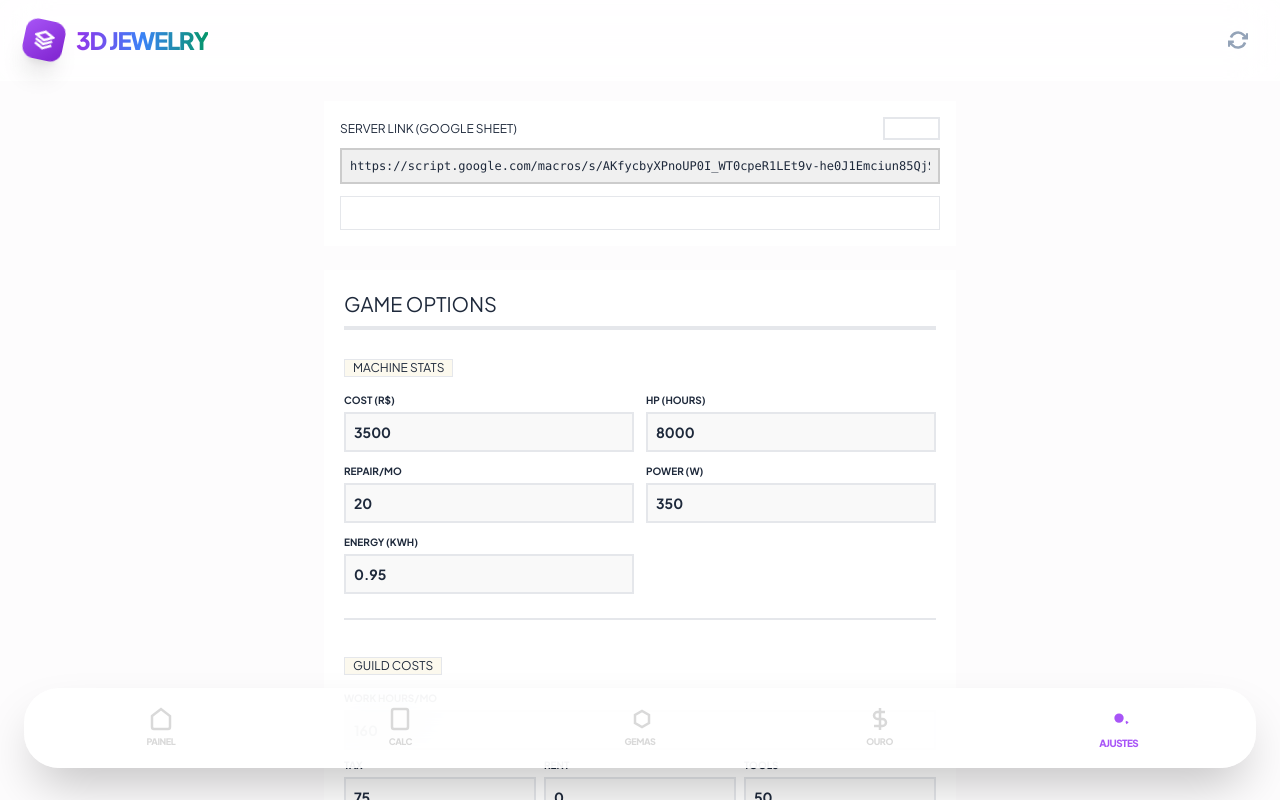
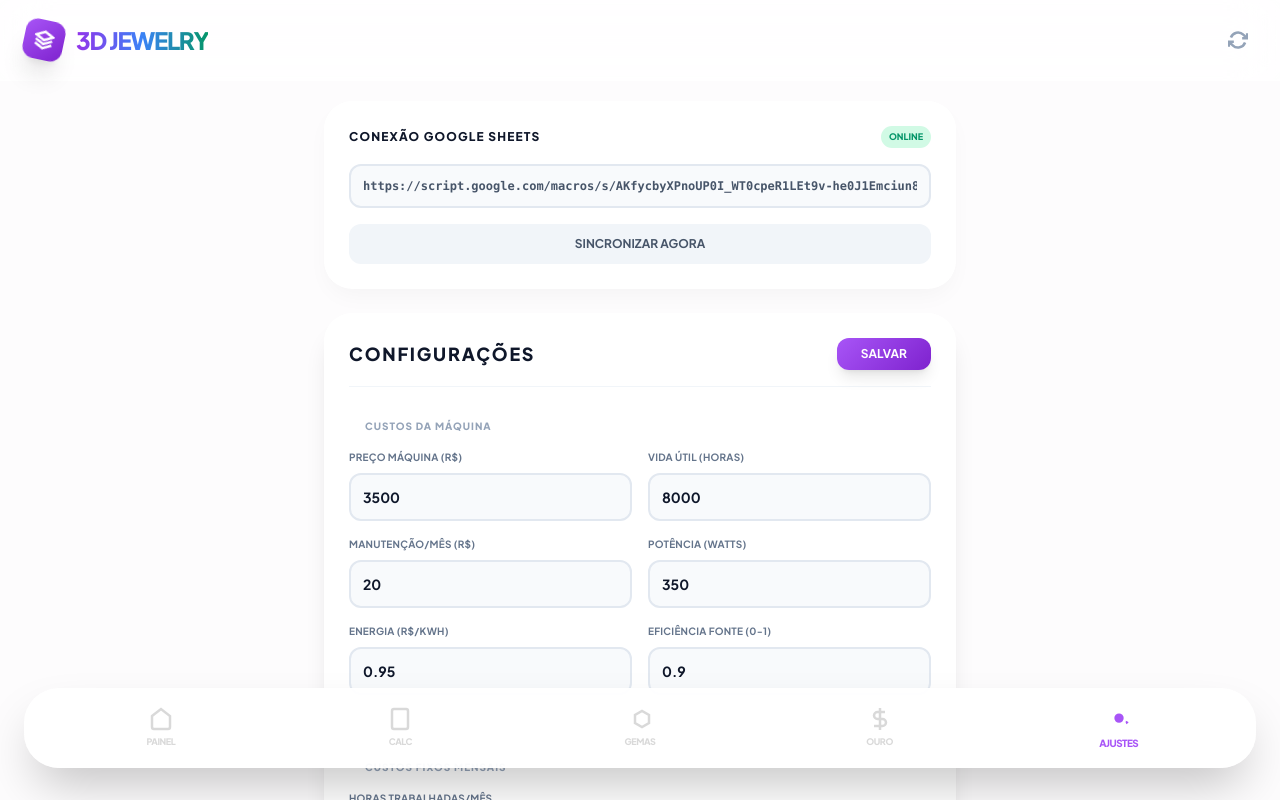
Before and after one commit to bra83/333gestao, a React (Vite) app: page / in a window 1280 px wide. Both pictures are taken after a click on the button "AJUSTES". Shown: the top 800 px of the page. Built offline with nearby package versions, Linux system fonts and the light colour scheme; no server answers.

Commit message:
Update SettingsView.tsx

```diff
--- a/components/SettingsView.tsx
+++ b/components/SettingsView.tsx
@@ -9,10 +9,9 @@ interface SettingsViewProps {
   onUrlChange: (url: string) => void;
   lastError?: string | null;
   onRetry?: () => void;
-  onMaintenance?: () => void;
 }
 
-export const SettingsView: React.FC<SettingsViewProps> = ({ settings, onSave, apiUrl, onUrlChange, lastError, onRetry, onMaintenance }) => {
+export const SettingsView: React.FC<SettingsViewProps> = ({ settings, onSave, apiUrl, onUrlChange, lastError, onRetry }) => {
   const [formData, setFormData] = useState<Settings>(settings);
 
   const handleChange = (key: keyof Settings, value: string) => {
@@ -26,63 +25,92 @@ export const SettingsView: React.FC<SettingsViewProps> = ({ settings, onSave, ap
   return (
     <div className="space-y-6 pb-20">
 
-      <div className={`retro-box p-4 bg-white ${lastError ? 'border-heart' : 'border-primary'}`}>
-        <div className="flex justify-between items-center mb-2">
-          <label className="text-secondary text-xs font-pixel uppercase">
-            Server Link (Google Sheet)
+      <div className={`jewelry-card p-6 bg-white ${lastError ? 'border-rose-200 ring-2 ring-rose-100' : 'border-amethyst-200'}`}>
+        <div className="flex justify-between items-center mb-4">
+          <label className="text-slate-900 text-xs font-black uppercase tracking-widest">
+            Conexão Google Sheets
           </label>
-          <span className={`text-[10px] font-pixel uppercase px-2 py-0.5 border-2 ${lastError ? 'bg-heart text-white border-bgDark' : 'bg-primary text-white border-bgDark'}`}>
-            {lastError ? 'Disconnected' : 'Online'}
+          <span className={`text-[9px] font-black uppercase px-2 py-1 rounded-full ${lastError ? 'bg-rose-100 text-rose-600' : 'bg-emerald-100 text-emerald-600'}`}>
+            {lastError ? 'Desconectado' : 'Online'}
           </span>
         </div>
 
         <input
-          className="w-full bg-[#f0f0f0] border-2 border-[#ccc] p-2 text-xs mb-3 font-mono focus:border-secondary focus:outline-none"
+          className="w-full bg-slate-50 border-2 border-slate-200 p-3 rounded-xl text-xs font-mono font-bold text-slate-600 focus:border-amethyst-500 focus:outline-none mb-4"
           value={apiUrl}
           onChange={handleUrlChange}
-          placeholder="https://..."
+          placeholder="Cole a URL do seu Web App Script aqui..."
         />
 
-        <div className="flex gap-2">
-            {onRetry && <button onClick={onRetry} className="retro-btn flex-1 bg-secondary text-white text-xs py-2 font-pixel uppercase border border-bgDark">Sync</button>}
-            {onMaintenance && <button onClick={onMaintenance} className="retro-btn flex-1 bg-accent text-bgDark text-xs py-2 font-pixel uppercase border border-bgDark">Repair</button>}
-        </div>
+        {onRetry && (
+           <button onClick={onRetry} className="w-full py-3 rounded-xl bg-slate-100 text-slate-600 font-bold text-xs uppercase hover:bg-slate-200 transition-colors">
+             Sincronizar Agora
+           </button>
+        )}
       </div>
 
-      <div className="retro-box p-5 bg-white">
-        <h3 className="text-secondary font-pixel text-xl uppercase mb-6 border-b-4 border-secondary pb-2">Game Options</h3>
+      <div className="jewelry-card p-6 bg-white shadow-xl">
+        <div className="flex justify-between items-center mb-8 border-b border-slate-100 pb-4">
+           <h3 className="text-slate-900 font-black text-lg uppercase tracking-widest">Configurações</h3>
+           <button onClick={() => onSave(formData)} className="jewel-gradient-amethyst text-white px-6 py-2 rounded-xl font-bold text-xs uppercase shadow-lg active:scale-95 transition-all">
+            Salvar
+          </button>
+        </div>
 
         <div className="space-y-8">
-          <Section title="Machine Stats">
-             <div className="grid grid-cols-2 gap-3">
-               <Input label="Cost (R$)" val={formData.precoMaq} onChange={v => handleChange('precoMaq', v)} />
-               <Input label="HP (Hours)" val={formData.vidaUtilHoras || 8000} onChange={v => handleChange('vidaUtilHoras', v)} />
-               <Input label="Repair/Mo" val={formData.manutencaoMensal || 20} onChange={v => handleChange('manutencaoMensal', v)} />
-               <Input label="Power (W)" val={formData.potencia} onChange={v => handleChange('potencia', v)} />
-               <Input label="Energy (kWh)" val={formData.kwh} step={0.01} onChange={v => handleChange('kwh', v)} />
+          <Section title="Custos da Máquina">
+             <div className="grid grid-cols-2 gap-4">
+               <Input label="Preço Máquina (R$)" val={formData.precoMaq} onChange={v => handleChange('precoMaq', v)} />
+               <Input label="Vida Útil (Horas)" val={formData.vidaUtilHoras || 8000} onChange={v => handleChange('vidaUtilHoras', v)} />
+               <Input label="Manutenção/Mês (R$)" val={formData.manutencaoMensal || 20} onChange={v => handleChange('manutencaoMensal', v)} />
+               <Input label="Potência (Watts)" val={formData.potencia} onChange={v => handleChange('potencia', v)} />
+               <Input label="Energia (R$/kWh)" val={formData.kwh} step={0.01} onChange={v => handleChange('kwh', v)} />
+               <Input label="Eficiência Fonte (0-1)" val={formData.eficienciaFonte || 0.9} step={0.01} onChange={v => handleChange('eficienciaFonte', v)} />
              </div>
           </Section>
 
-          <Section title="Guild Costs">
-             <div className="col-span-2 mb-2">
-                <Input label="Work Hours/Mo" val={formData.horasTrab} onChange={v => handleChange('horasTrab', v)} />
+          <Section title="Custos Fixos Mensais">
+             <div className="col-span-2 mb-4">
+                <Input label="Horas Trabalhadas/Mês" val={formData.horasTrab} onChange={v => handleChange('horasTrab', v)} />
              </div>
-             <div className="grid grid-cols-3 gap-2">
-               <Input label="Tax" val={formData.mei} onChange={v => handleChange('mei', v)} />
-               <Input label="Rent" val={formData.aluguel} onChange={v => handleChange('aluguel', v)} />
-               <Input label="Tools" val={formData.softwares} onChange={v => handleChange('softwares', v)} />
+             <div className="grid grid-cols-2 gap-4">
+               <Input label="MEI / Impostos" val={formData.mei} onChange={v => handleChange('mei', v)} />
+               <Input label="Aluguel" val={formData.aluguel} onChange={v => handleChange('aluguel', v)} />
+               <Input label="Softwares" val={formData.softwares} onChange={v => handleChange('softwares', v)} />
+               <Input label="Marketing" val={formData.publicidade} onChange={v => handleChange('publicidade', v)} />
+               <Input label="Ecommerce" val={formData.ecommerce} onChange={v => handleChange('ecommerce', v)} />
+               <Input label="Condomínio/Outros" val={formData.condominio} onChange={v => handleChange('condominio', v)} />
              </div>
           </Section>
 
-          <Section title="Labor & Skills">
-             <div className="grid grid-cols-2 gap-3">
-               <Input label="Hourly Rate" val={formData.valorHoraTrabalho || 25} onChange={v => handleChange('valorHoraTrabalho', v)} />
-               <Input label="Prep Time" val={formData.tempoPreparacao || 15} onChange={v => handleChange('tempoPreparacao', v)} />
+          <Section title="Mão de Obra e Processos">
+             <div className="grid grid-cols-2 gap-4">
+               <Input label="Valor Hora (R$)" val={formData.valorHoraTrabalho || 25} onChange={v => handleChange('valorHoraTrabalho', v)} />
+               <Input label="Tempo Prep (min)" val={formData.tempoPreparacao || 15} onChange={v => handleChange('tempoPreparacao', v)} />
+               <Input label="Tempo Pós (min)" val={formData.tempoPosProcessamento || 15} onChange={v => handleChange('tempoPosProcessamento', v)} />
+               <Input label="Atendimento (min)" val={formData.tempoAtendimento || 10} onChange={v => handleChange('tempoAtendimento', v)} />
              </div>
           </Section>
 
-          <button onClick={() => onSave(formData)} className="retro-btn w-full bg-primary text-white font-pixel uppercase py-4 border-2 border-bgDark shadow-[4px_4px_0_#000] text-lg hover:bg-[#00b352]">
-            Save Game
+           <Section title="Margens e Taxas">
+             <div className="grid grid-cols-2 gap-4">
+               <Input label="Markup (Multiplicador)" val={formData.markup} step={0.1} onChange={v => handleChange('markup', v)} />
+               <Input label="Risco / Falha (%)" val={formData.risco} onChange={v => handleChange('risco', v)} />
+               <Input label="Perda Material (%)" val={formData.perdaMaterial} onChange={v => handleChange('perdaMaterial', v)} />
+             </div>
+          </Section>
+
+          <Section title="Serviços Extras (Preço Fixo)">
+             <div className="grid grid-cols-2 gap-4">
+               <Input label="Embalagem" val={formData.embalagem} onChange={v => handleChange('embalagem', v)} />
+               <Input label="Pintura Simples" val={formData.pintSimples} onChange={v => handleChange('pintSimples', v)} />
+               <Input label="Pintura Média" val={formData.pintMedia} onChange={v => handleChange('pintMedia', v)} />
+               <Input label="Pintura Pro" val={formData.pintProf} onChange={v => handleChange('pintProf', v)} />
+             </div>
+          </Section>
+
+          <button onClick={() => onSave(formData)} className="w-full jewel-gradient-amethyst text-white py-5 rounded-2xl font-black text-sm uppercase tracking-[0.2em] shadow-xl active:scale-95 transition-all mt-8">
+            Salvar Configurações
           </button>
         </div>
       </div>
@@ -91,18 +119,21 @@ export const SettingsView: React.FC<SettingsViewProps> = ({ settings, onSave, ap
 };
 
 const Section = ({ title, children }: { title: string, children?: React.ReactNode }) => (
-  <div className="border-b-2 border-secondary/20 pb-6 last:border-0 last:pb-0">
-    <h4 className="text-secondary text-xs font-pixel uppercase mb-4 bg-[#fcf9ee] inline-block px-2 border border-secondary">{title}</h4>
+  <div className="border-b border-slate-100 pb-8 last:border-0 last:pb-0">
+    <h4 className="text-slate-400 text-[10px] font-black uppercase tracking-widest mb-4 flex items-center gap-2">
+      <span className="w-2 h-2 rounded-full bg-amethyst-400"></span>
+      {title}
+    </h4>
     {children}
   </div>
 );
 
 const Input = ({ label, val, onChange, step }: { label: string, val: number, onChange: (v: string) => void, step?: number }) => (
   <div>
-    <label className="text-secondary/70 text-[10px] font-bold block mb-1 uppercase">{label}</label>
+    <label className="text-slate-500 text-[10px] font-bold block mb-2 uppercase tracking-wide">{label}</label>
     <input
       type="number" step={step}
-      className="w-full bg-[#f9f9f9] border-2 border-secondary/30 p-2 text-bgDark text-sm font-bold focus:border-primary focus:bg-white focus:outline-none"
+      className="w-full bg-slate-50 border-2 border-slate-200 p-3 rounded-xl text-slate-900 text-sm font-bold focus:border-amethyst-500 focus:bg-white focus:outline-none transition-all"
       value={val} onChange={e => onChange(e.target.value)}
     />
   </div>
```
